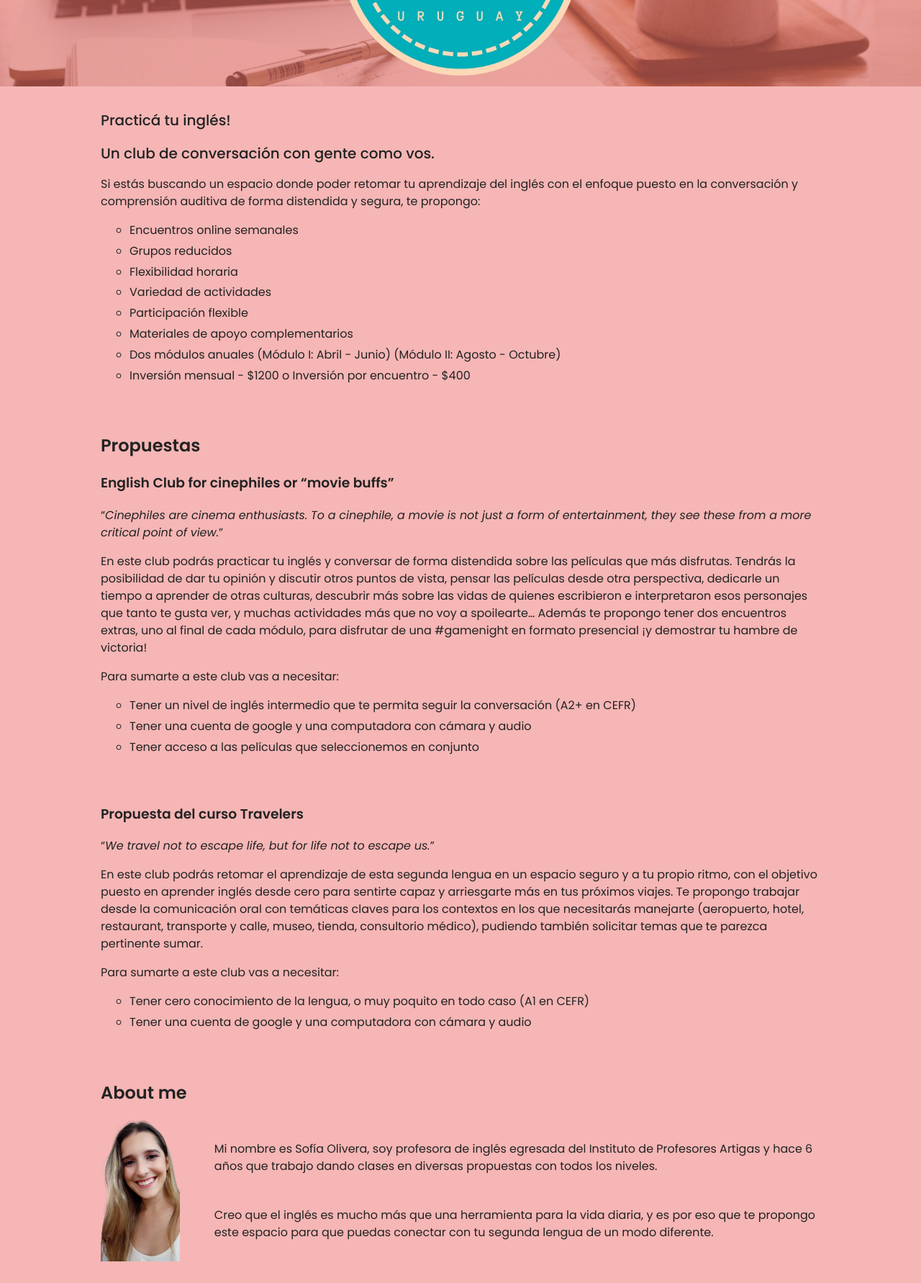
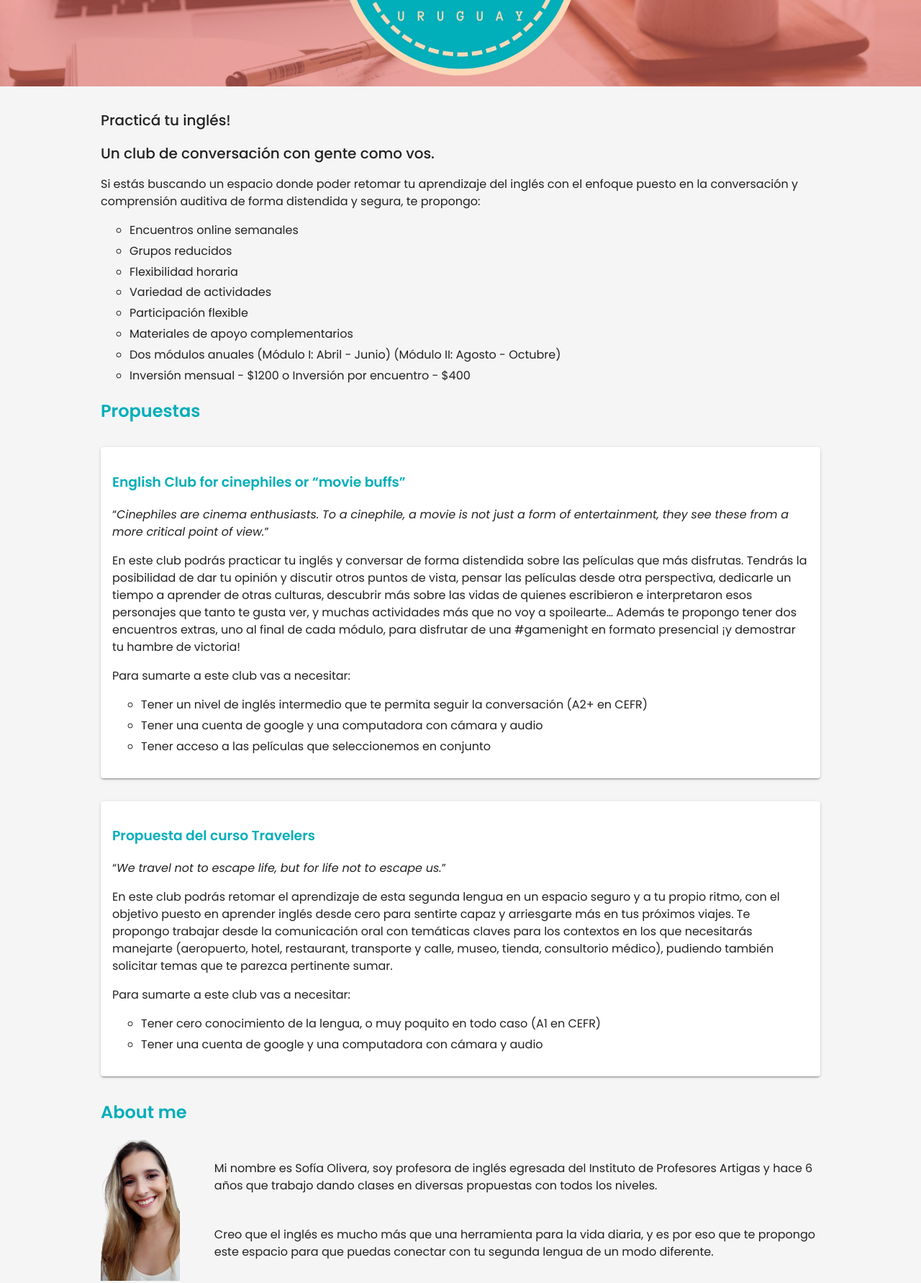
Before and after one commit to englishuruguayclub/englishuruguayclub.github.io, a plain HTML site: page index.html in a window 1280 px wide. Shown: the part 240-2022 px from the top of the page at 72% size. Drawn offline with Linux system fonts and the light colour scheme.

Commit message:
Improve general colors and UI

```diff
--- a/index.html
+++ b/index.html
@@ -16,12 +16,17 @@
     <link rel="preconnect" href="https://fonts.gstatic.com" crossorigin>
     <link href="https://fonts.googleapis.com/css2?family=Poppins:ital,wght@0,400;0,500;0,600;1,400;1,500&display=swap" rel="stylesheet">
     <link rel="stylesheet" href="./main.css">
+    <link rel="apple-touch-icon" sizes="180x180" href="/img/apple-touch-icon.png">
+    <link rel="icon" type="image/x-icon" href="/img/favicon.ico">
+    <link rel="icon" type="image/png" sizes="32x32" href="/img/favicon-32x32.png">
+    <link rel="icon" type="image/png" sizes="16x16" href="/img/favicon-16x16.png">
+    <link rel="manifest" href="/site.webmanifest">
   </head>
   <body>
     <header>
       <nav>
         <div class="content-box">
-          <h1>English club Uruguay</h1>
+          <h1>English Club Uruguay</h1>
         </div>
       </nav>
       <div class="principal-banner">
@@ -30,7 +35,6 @@
     </header>
     <main>
       <section id="main">
-        <div class="content-container">
         <p><span class="highlight">Practicá tu inglés!</span></p>
         <p><span class="highlight">Un club de conversación con gente como vos.</span></p>
         <p>Si estás buscando un espacio donde poder retomar tu aprendizaje del inglés con el enfoque puesto en la conversación y comprensión auditiva de forma distendida y segura, te propongo:</p>
@@ -44,11 +48,10 @@
           <li>Dos módulos anuales (Módulo I: Abril - Junio) (Módulo II: Agosto - Octubre)</li>
           <li>Inversión mensual - $1200 o Inversión por encuentro - $400</li>
         </ul>
-        </div>
       </section>
       <section id="proposals">
-        <div class="content-container">
         <h2>Propuestas</h2>
+        <article class="section-card">
           <h3>English Club for cinephiles or “movie buffs”</h3>
           <q><i>Cinephiles are cinema enthusiasts. To a cinephile, a movie is not just a form of entertainment, they see these from a more critical point of view.</i></q>
           <p>En este club podrás practicar tu inglés y conversar de forma distendida sobre las películas que más disfrutas. Tendrás la posibilidad de dar tu opinión y discutir otros puntos de vista, pensar las películas desde otra perspectiva, dedicarle un tiempo a aprender de otras culturas, descubrir más sobre las vidas de quienes escribieron e interpretaron esos personajes que tanto te gusta ver, y muchas actividades más que no voy a spoilearte… Además te propongo tener dos encuentros extras, uno al final de cada módulo, para disfrutar de una #gamenight en formato presencial ¡y demostrar tu hambre de victoria!</p>
@@ -58,8 +61,8 @@
             <li>Tener una cuenta de google y una computadora con cámara y audio</li>
             <li>Tener acceso a las películas que seleccionemos en conjunto</li>
           </ul>
-        </div>
-        <div class="content-container">
+        </article>
+        <article class="section-card">
           <h3>Propuesta del curso Travelers</h3>
           <q><i>We travel not to escape life, but for life not to escape us.</i></q>
           <p>En este club podrás retomar el aprendizaje de esta segunda lengua en un espacio seguro y a tu propio ritmo, con el objetivo puesto en aprender inglés desde cero para sentirte capaz y arriesgarte más en tus próximos viajes. Te propongo trabajar desde la comunicación oral con temáticas claves para los contextos en los que necesitarás manejarte (aeropuerto, hotel, restaurant, transporte y calle, museo, tienda, consultorio médico), pudiendo también solicitar temas que te parezca pertinente sumar.</p>
@@ -68,10 +71,9 @@
             <li>Tener cero conocimiento de la lengua, o muy poquito en todo caso (A1 en CEFR)</li>
             <li>Tener una cuenta de google y una computadora con cámara y audio</li>
           </ul>
-        </div>
+        </article>
       </section>
       <section id="me">
-        <div class="content-container">
         <h2>About me</h2>
         <div class="about">
           <div class="img-box">
@@ -82,10 +84,8 @@
             <p>Creo que el inglés es mucho más que una herramienta para la vida diaria, y es por eso que te propongo este espacio para que puedas conectar con tu segunda lengua de un modo diferente.</p>
           </div>
         </div>
-        </div>
       </section>
       <section id="says">
-        <div class="content-container">
         <h2>What our club members say</h2>
         <div class="card-container">
           <article class="card">
@@ -105,13 +105,10 @@
             <p>Cuando Sofi me contó que estaba moderando un Club de cinéfilos en inglés me dije "claro! La forma perfecta de matar dos pájaros de un tiro: ver al menos una película por semana y practicar mi inglés!" Me pareció una idea genial y me uní enseguida.</p>
           </article>
         </div>
-        </div>
       </section>
       <section id="contact">
-        <div class="content-container">
         <h2>Contact</h2>
         <p>Si te interesa sumarte al club, podés contactarme por MD de <a href="https://www.instagram.com/englishuruguayclub/">Instagram</a> o mandarme un mail a <span id="replace">javascript is not enabled, please use the contact form.</span></p>
-        </div>
       </section>
     </main>
     <footer>
--- a/main.css
+++ b/main.css
@@ -7,6 +7,7 @@ body {
   font-weight: 400;
   line-height: 1.5;
   scroll-behavior: smooth;
+  background-color: #f5f5f5;
 }
 
 .principal-banner {
@@ -23,7 +24,9 @@ body {
 }
 
 main {
-  background-color: #f5b6b5;
+  max-width: 1000px;
+  margin: auto;
+  padding: 1rem;
 }
 
 footer {
@@ -45,13 +48,16 @@ nav {
   background-color: #02aeba;
 }
 
+nav h1 {
+  color: #f9b6ae;
+}
+
 .fixed-nav {
   display: block;
   position: fixed;
   top: 0;
   left: 0;
 
-  border-bottom: 1px solid #e8e8e8;
   width: 100%;
   z-index: 1;
   animation: 0.5s ease-out 0s 1 slideInFromTop;
@@ -65,14 +71,15 @@ nav {
 
 h1 {
   margin: 0;
+  color: #02aeba;
 }
 
 h2 {
-
+  color: #02aeba;
 }
 
 h3 {
-
+  color: #02aeba;
 }
 
 p {
@@ -82,10 +89,6 @@ p {
 p .highlight {
   font-size: 20px;
   font-weight: 500;
-}
-
-#main {
-  display: flex
 }
 
 .logo {
@@ -98,12 +101,6 @@ p .highlight {
   flex-direction: column;
   justify-content: space-evenly;
   padding-left: 3rem;
-}
-
-.content-container {
-  max-width: 1000px;
-  margin: auto;
-  padding: 1rem;
 }
 
 .card-container {
@@ -122,13 +119,20 @@ p .highlight {
 }
 
 .card h3 {
-  color: #737373;
+  color: #1d1919;
   margin-top: 1rem;
 }
 
 .card p {
   color: #737373;
+}
 
+.section-card {
+  background-color: white;
+  box-shadow: rgb(0 0 0 / 20%) 0px 3px 1px -2px, rgb(0 0 0 / 14%) 0px 2px 2px 0px, rgb(0 0 0 / 12%) 0px 1px 5px 0px;
+  padding: 1rem;
+  border-radius: 4px;
+  margin: 2rem auto;
 }
 
 .about {
```
Also changed, not shown: favicon.ico (added), img/android-chrome-192x192.png (added), img/android-chrome-512x512.png (added), img/apple-touch-icon.png (added), img/favicon-16x16.png (added), img/favicon-32x32.png (added), site.webmanifest (added). Lines whose indentation alone changed are shown as unchanged.
